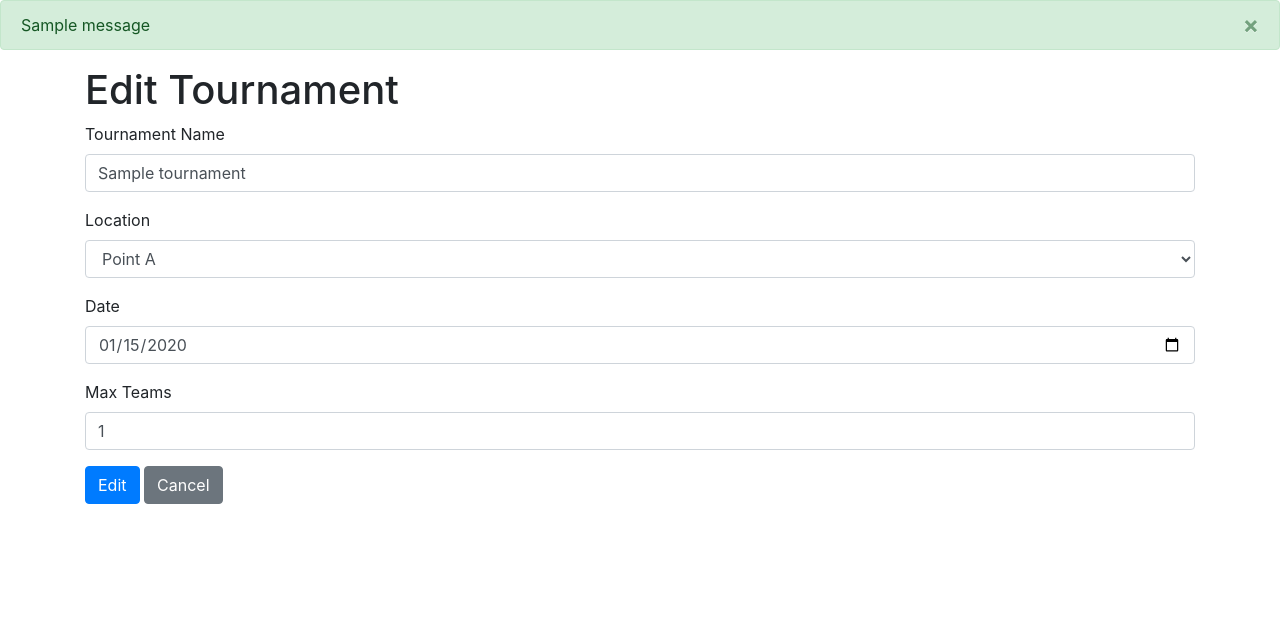
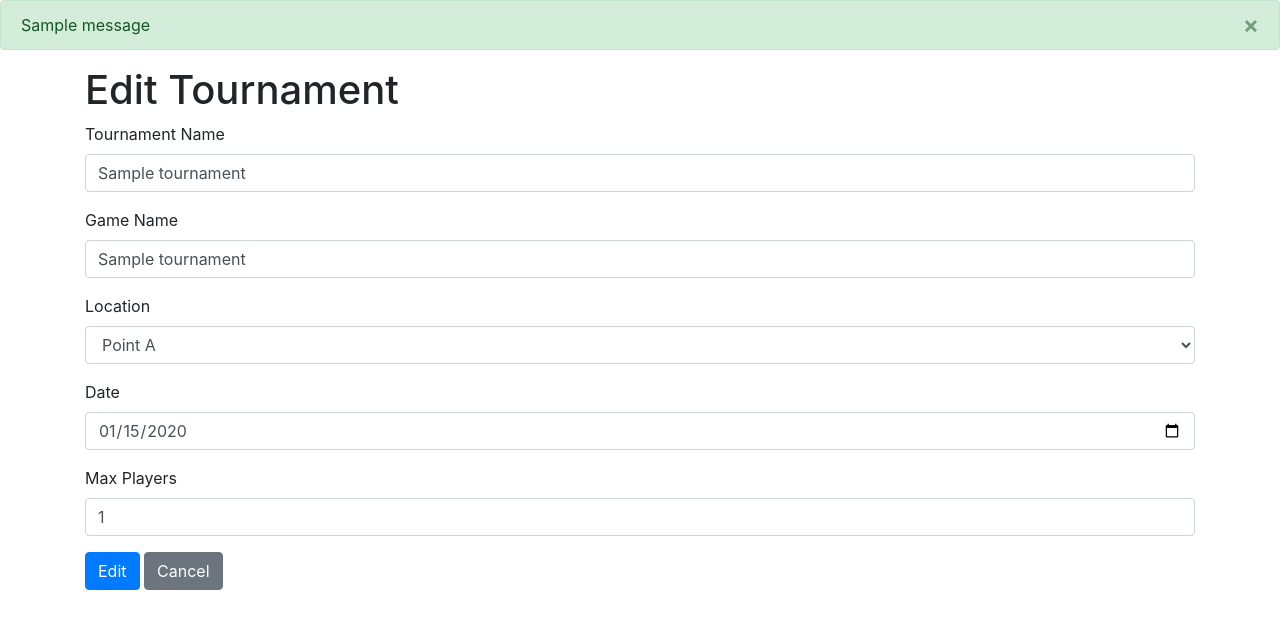
Before and after one commit to ruffaina2431/power-ranking-web-app, a Flask app: page /tournament/1/edit in a window 1280 px wide. Shown: the part 56-685 px from the top of the page. Run offline with Flask 2, Linux system fonts and the light colour scheme; a user stored in the database is signed in; tables that the repository leaves empty hold one stand-in row (values such as "Sample post"); one stand-in notice (Sample message) is shown; some libraries are stand-ins or nearby versions.

Commit message:
`Refactored team and tournament registration logic, updated database models and templates to reflect changes in tournament structure and team creation process.`

```diff
--- a/website/models.py
+++ b/website/models.py
@@ -66,9 +66,10 @@ class Player(db.Model):
 class Tournament(db.Model):
     id = db.Column(db.Integer, primary_key=True)
     name = db.Column(db.String(150))  # Tournament name
+    game_name = db.Column(db.String(150))  # Game name for the tournament
     location = db.Column(db.String(50))  # example 'point-a' or 'point-b'
     date = db.Column(db.DateTime(timezone=True))
-    max_teams = db.Column(db.Integer)
+    max_players = db.Column(db.Integer)
     registrations = db.relationship('TournamentRegistration', backref='tournament', lazy=True)
 
 class TournamentRegistration(db.Model):
--- a/website/templates/team_list.html
+++ b/website/templates/team_list.html
@@ -4,7 +4,6 @@
 
 {% block content %}
 <h1>My Teams</h1>
-<a href="{{ url_for('views.team_create') }}" class="btn btn-primary mb-3">Create New Team</a>
 {% if teams %}
 <table class="table table-striped">
     <thead>
@@ -36,6 +35,6 @@
     </tbody>
 </table>
 {% else %}
-<p>You have no teams yet. <a href="{{ url_for('views.team_create') }}">Create one now</a>.</p>
+<p>You have no teams yet. Create one by registering for a tournament on the home page.</p>
 {% endif %}
 {% endblock %}
--- a/website/templates/tournament_form.html
+++ b/website/templates/tournament_form.html
@@ -8,6 +8,10 @@
     <div class="form-group">
         <label for="name">Tournament Name</label>
         <input type="text" class="form-control" id="name" name="name" value="{{ tournament.name if tournament else '' }}" required>
+    </div>
+    <div class="form-group">
+        <label for="game_name">Game Name</label>
+        <input type="text" class="form-control" id="game_name" name="game_name" value="{{ tournament.game_name if tournament else '' }}" required>
     </div>
     <div class="form-group">
         <label for="location">Location</label>
@@ -21,8 +25,8 @@
         <input type="date" class="form-control" id="date" name="date" value="{{ tournament.date.strftime('%Y-%m-%d') if tournament else '' }}" required>
     </div>
     <div class="form-group">
-        <label for="max_teams">Max Teams</label>
-        <input type="number" class="form-control" id="max_teams" name="max_teams" value="{{ tournament.max_teams if tournament else '' }}" required>
+        <label for="max_players">Max Players</label>
+        <input type="number" class="form-control" id="max_players" name="max_players" value="{{ tournament.max_players if tournament else '' }}" required>
     </div>
     <button type="submit" class="btn btn-primary">{{ action }}</button>
     <a href="{{ url_for('views.tournaments') }}" class="btn btn-secondary">Cancel</a>
--- a/website/templates/tournament_list.html
+++ b/website/templates/tournament_list.html
@@ -12,7 +12,7 @@
             <th>Name</th>
             <th>Location</th>
             <th>Date</th>
-            <th>Max Teams</th>
+            <th>Max Players</th>
             <th>Actions</th>
         </tr>
     </thead>
@@ -22,7 +22,7 @@
             <td>{{ tournament.name }}</td>
             <td>{{ tournament.location }}</td>
             <td>{{ tournament.date.strftime('%Y-%m-%d') }}</td>
-            <td>{{ tournament.max_teams }}</td>
+            <td>{{ tournament.max_players }}</td>
             <td>
                 <a href="{{ url_for('views.tournament_registrations', tournament_id=tournament.id) }}" class="btn btn-sm btn-info">Registrations</a>
                 <a href="{{ url_for('views.tournament_edit', tournament_id=tournament.id) }}" class="btn btn-sm btn-warning">Edit</a>
--- a/website/templates/tournament_registrations.html
+++ b/website/templates/tournament_registrations.html
@@ -6,7 +6,7 @@
 <h1>Registrations for {{ tournament.name }}</h1>
 <p><strong>Location:</strong> {{ tournament.location }}</p>
 <p><strong>Date:</strong> {{ tournament.date.strftime('%Y-%m-%d') }}</p>
-<p><strong>Max Teams:</strong> {{ tournament.max_teams }}</p>
+<p><strong>Max Players:</strong> {{ tournament.max_players }}</p>
 
 <h2>Registered Teams</h2>
 {% if registrations %}
--- a/website/views.py
+++ b/website/views.py
@@ -76,95 +76,36 @@ def home():
         team.rank = i
     db.session.commit()
 
-    # Get all upcoming tournaments (not filtered by category)
+    # Get all upcoming tournaments
     upcoming_tournaments = Tournament.query.filter(
         Tournament.date >= func.now()
     ).order_by(Tournament.date.asc()).all()
 
-    # Get available categories from tournament names
-    categories = db.session.query(Tournament.name).distinct().all()
+    # Get available categories from tournament game_names
+    categories = db.session.query(Tournament.game_name).distinct().all()
     categories = [cat[0] for cat in categories]
 
     return render_template("home.html", teams=teams, tournaments=upcoming_tournaments,
                          current_category=category, categories=categories, sort_by=sort_by, order=order)
 
-@views.route('/register/point-a')
-@login_required
-def register_point_a():
-    """Route for Point A tournament registration."""
-    return redirect(url_for('views.home', location='point-a'))
 
-@views.route('/register/point-b')
-@login_required
-def register_point_b():
-    """Route for Point B tournament registration."""
-    return redirect(url_for('views.home', location='point-b'))
 
 @views.route('/register-team', methods=['POST'])
 @login_required
 def register_team():
-    """Handle team registration form submission."""
+    """Redirect to team creation with predefined game_name from tournament."""
     if request.method == 'POST':
-        team_name = request.form.get('teamName')
-        captain_phone = request.form.get('captainPhone')
         tournament_location = request.form.get('tournamentLocation')
 
-        # Check if team name already exists
-        if Team.query.filter_by(name=team_name).first():
-            flash('Team name already exists!', category='error')
+        tournament = Tournament.query.filter_by(
+            location=tournament_location,
+        ).order_by(Tournament.date.desc()).first()
+
+        if tournament:
+            return redirect(url_for('views.team_create', game_name=tournament.game_name, tournament_location=tournament.location))
+        else:
+            flash('Tournament not found!', category='error')
             return redirect(url_for('views.home'))
-
-        # Create new team
-        new_team = Team(
-            name=team_name,
-            captain_id=current_user.id,
-            captain_phone=captain_phone
-        )
-        db.session.add(new_team)
-
-        # Add players to team
-        for i in range(1, 6):
-            player_name = request.form.get(f'player{i}')
-            if player_name:
-                new_player = Player(name=player_name, team=new_team)
-                db.session.add(new_player)
-
-        try:
-            db.session.commit()
-
-            # If tournament location is provided, register for the tournament
-            if tournament_location:
-                tournament = Tournament.query.filter_by(
-                    location=tournament_location,
-                ).order_by(Tournament.date.desc()).first()
-
-                if tournament:
-                    # Check if already registered
-                    existing_reg = TournamentRegistration.query.filter_by(
-                        tournament_id=tournament.id,
-                        team_id=new_team.id
-                    ).first()
-
-                    if not existing_reg:
-                        registration = TournamentRegistration(
-                            tournament_id=tournament.id,
-                            team_id=new_team.id
-                        )
-                        db.session.add(registration)
-                        db.session.commit()
-                        flash('Team registered and tournament registration successful!', category='success')
-                    else:
-                        flash('Team registered successfully! (Already registered for tournament)', category='success')
-                else:
-                    flash('Team registered successfully!', category='success')
-            else:
-                flash('Team registered successfully!', category='success')
-
-        except Exception as e:
-            db.session.rollback()
-            flash('An error occurred while registering the team.', category='error')
-
-        return redirect(url_for('views.home'))
 
 @views.route('/tournament-register/<location>', methods=['POST'])
 @login_required
@@ -182,6 +123,11 @@ def tournament_register(location):
 
     if not tournament:
         flash('No upcoming tournament found for this location!', category='error')
+        return redirect(url_for('views.home'))
+
+    # Validate game_name match
+    if team.game_name != tournament.game_name:
+        flash(f'Cannot register for this tournament! Team game ({team.game_name}) does not match tournament game ({tournament.game_name}).', category='error')
         return redirect(url_for('views.home'))
 
     # Check if already registered
@@ -227,26 +173,88 @@ def team_detail(team_id):
 @views.route('/team/create', methods=['GET', 'POST'])
 @login_required
 def team_create():
-    """Create a new team."""
+    """Create a new team with players based on tournament requirements."""
     if request.method == 'POST':
         team_name = request.form.get('name')
+        game_name = request.form.get('game_name')
         captain_phone = request.form.get('captain_phone')
+        tournament_location = request.form.get('tournament_location')
+        max_players = int(request.form.get('max_players', 5))  # Default to 5 if not provided
+
+        # Validate required fields
+        if not game_name or game_name.strip() == '':
+            flash('Please select a game for the team!', category='error')
+            return redirect(url_for('views.team_create'))
 
         if Team.query.filter_by(name=team_name).first():
             flash('Team name already exists!', category='error')
             return redirect(url_for('views.team_create'))
 
+        # Collect player names
+        players = []
+        for i in range(1, max_players + 1):
+            player_name = request.form.get(f'player{i}')
+            if not player_name or player_name.strip() == '':
+                flash(f'Player {i} name is required!', category='error')
+                return redirect(url_for('views.team_create'))
+            players.append(player_name.strip())
+
         new_team = Team(
             name=team_name,
+            game_name=game_name.strip(),
             captain_id=current_user.id,
             captain_phone=captain_phone
         )
         db.session.add(new_team)
         db.session.commit()
-        flash('Team created successfully!', category='success')
+
+        # Add players to the team
+        for player_name in players:
+            new_player = Player(name=player_name, team=new_team)
+            db.session.add(new_player)
+        db.session.commit()
+
+        # If tournament_location is provided, register for the tournament
+        if tournament_location:
+            tournament = Tournament.query.filter_by(
+                location=tournament_location,
+            ).order_by(Tournament.date.desc()).first()
+            if tournament and tournament.game_name == new_team.game_name:
+                registration = TournamentRegistration(
+                    tournament_id=tournament.id,
+                    team_id=new_team.id
+                )
+                db.session.add(registration)
+                db.session.commit()
+                flash(f'Team created with {max_players} players and registered for tournament successfully!', category='success')
+            else:
+                flash(f'Team created with {max_players} players successfully! (Tournament registration failed - game mismatch)', category='warning')
+        else:
+            flash(f'Team created with {max_players} players successfully!', category='success')
+
         return redirect(url_for('views.teams'))
 
-    return render_template('team_form.html', action='Create')
+    # Get available categories from tournament game_names
+    categories = db.session.query(Tournament.game_name).distinct().all()
+    categories = [cat[0] for cat in categories]
+
+    # Check for predefined game_name from URL params
+    predefined_game_name = request.args.get('game_name')
+    predefined_tournament_location = request.args.get('tournament_location')
+
+    # Determine max_players
+    max_players = 5  # Default
+    if predefined_tournament_location:
+        tournament = Tournament.query.filter_by(
+            location=predefined_tournament_location,
+        ).order_by(Tournament.date.desc()).first()
+        if tournament:
+            max_players = tournament.max_players
+
+    return render_template('team_form.html', action='Create', categories=categories,
+                         predefined_game_name=predefined_game_name,
+                         predefined_tournament_location=predefined_tournament_location,
+                         max_players=max_players)
 
 @views.route('/team/<int:team_id>/edit', methods=['GET', 'POST'])
 @login_required
@@ -257,13 +265,25 @@ def team_edit(team_id):
         abort(403)
 
     if request.method == 'POST':
+        game_name = request.form.get('game_name')
+
+        # Validate required fields
+        if not game_name or game_name.strip() == '':
+            flash('Please select a game for the team!', category='error')
+            return redirect(url_for('views.team_edit', team_id=team.id))
+
         team.name = request.form.get('name')
+        team.game_name = game_name.strip()
         team.captain_phone = request.form.get('captain_phone')
         db.session.commit()
         flash('Team updated successfully!', category='success')
         return redirect(url_for('views.team_detail', team_id=team.id))
 
-    return render_template('team_form.html', team=team, action='Edit')
+    # Get available categories from tournament game_names
+    categories = db.session.query(Tournament.game_name).distinct().all()
+    categories = [cat[0] for cat in categories]
+
+    return render_template('team_form.html', team=team, action='Edit', categories=categories)
 
 @views.route('/team/<int:team_id>/delete', methods=['POST'])
 @login_required
@@ -343,15 +363,17 @@ def tournament_create():
     """Create a new tournament."""
     if request.method == 'POST':
         name = request.form.get('name')
+        game_name = request.form.get('game_name')
         location = request.form.get('location')
         date = request.form.get('date')
-        max_teams = request.form.get('max_teams')
+        max_players = request.form.get('max_players')
 
         new_tournament = Tournament(
             name=name,
+            game_name=game_name,
             location=location,
             date=date,
-            max_teams=int(max_teams)
+            max_players=int(max_players)
         )
         db.session.add(new_tournament)
         db.session.commit()
@@ -368,9 +390,10 @@ def tournament_edit(tournament_id):
 
     if request.method == 'POST':
         tournament.name = request.form.get('name')
+        tournament.game_name = request.form.get('game_name')
         tournament.location = request.form.get('location')
         tournament.date = request.form.get('date')
-        tournament.max_teams = int(request.form.get('max_teams'))
+        tournament.max_players = int(request.form.get('max_players'))
         db.session.commit()
         flash('Tournament updated successfully!', category='success')
         return redirect(url_for('views.tournaments'))
@@ -388,6 +411,18 @@ def tournament_delete(tournament_id):
     flash('Tournament deleted successfully!', category='success')
     return redirect(url_for('views.tournaments'))
 
+@views.route('/api/tournament/<location>')
+def api_tournament_details(location):
+    """API endpoint to get tournament details by location."""
+    tournament = Tournament.query.filter(
+        Tournament.location == location,
+        Tournament.date >= func.now(),
+        Tournament.game_name.in_(['VALORANT', 'CS2'])
+    ).order_by(Tournament.date.desc()).first()
+    if tournament:
+        return {'game_name': tournament.game_name, 'name': tournament.name}
+    return {'error': 'Tournament not found'}, 404
+
 @views.route('/tournament/<int:tournament_id>/registrations')
 @login_required
 def tournament_registrations(tournament_id):
```
Also changed, not shown: TODO.md (added, +6 -0 lines), docs/architecture.md (+1 -1 lines), website/templates/home.html (+3 -52 lines), website/templates/team_form.html (+30 -0 lines), README.md, requirements.txt (line endings or trailing spaces).
